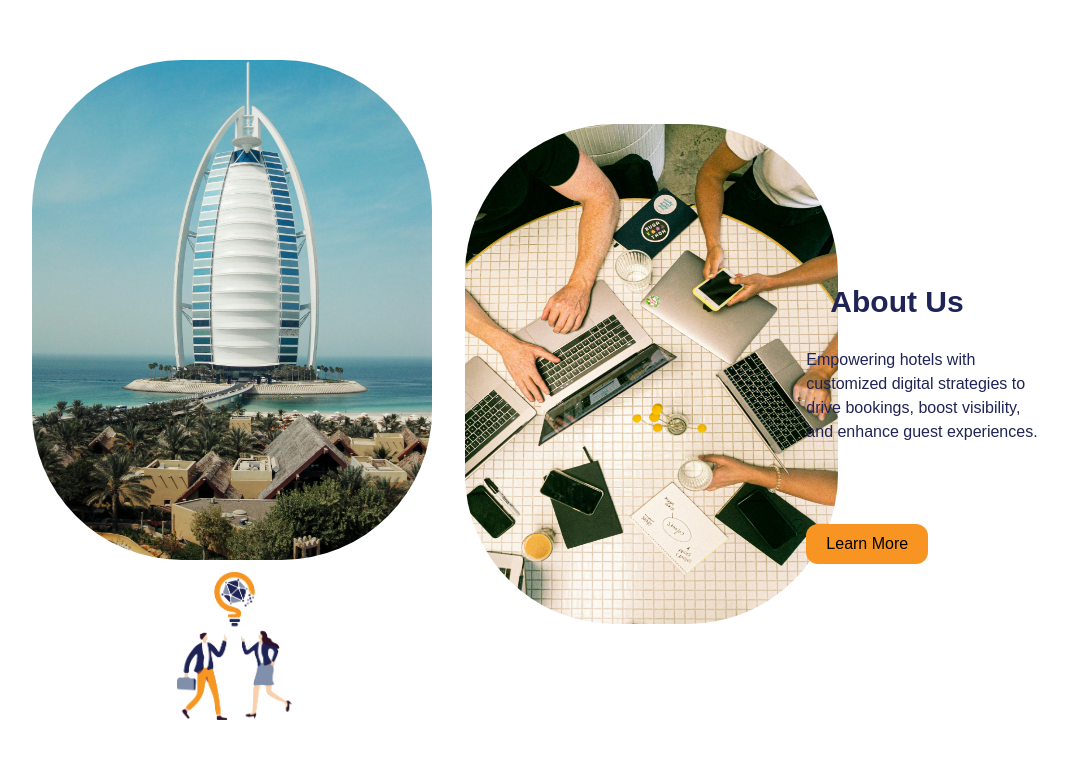
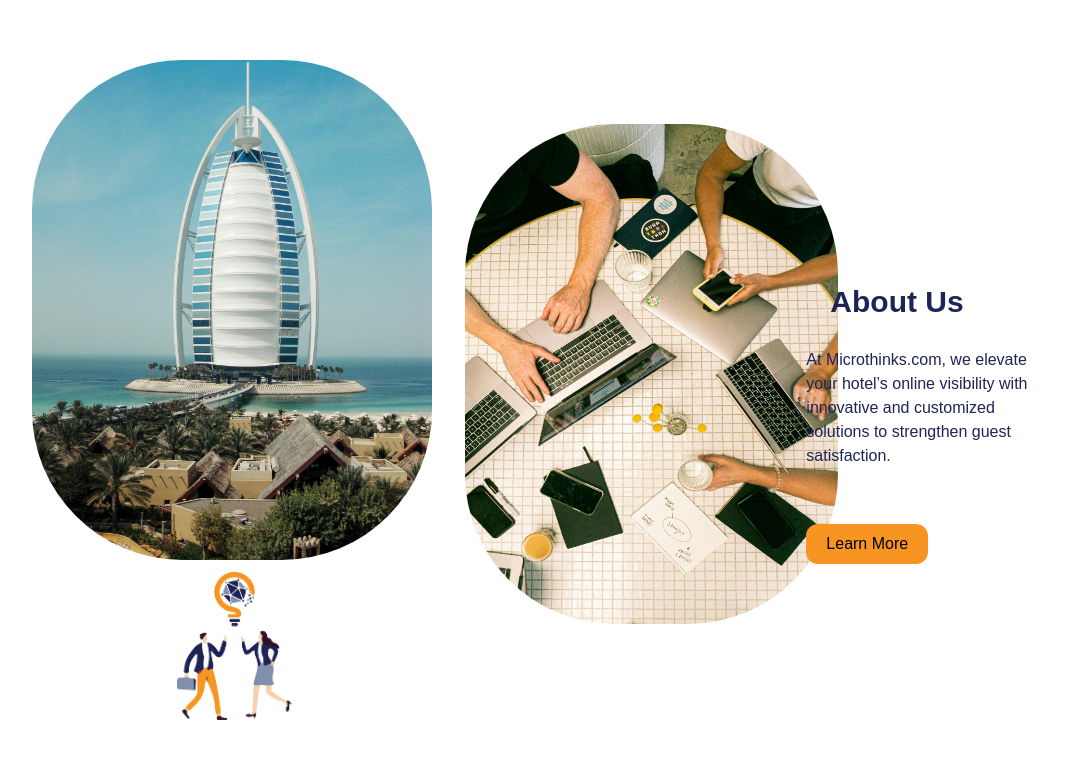
Before and after one commit to Micro-Thinks/micro-thinks, a Next.js app: page /Aboutus in a window 1280 px wide. Shown: the part 104-862 px from the top of the page, without its empty margins (15-1083 px from the left). Built offline with nearby package versions, Linux system fonts and the light colour scheme; a web font is replaced by a local one.

Commit message:
content changed

```diff
--- a/app/Aboutus/page.jsx
+++ b/app/Aboutus/page.jsx
@@ -64,8 +64,9 @@ const Aboutus = () => {
             About Us
           </h1>
           <p className="text-[#1F2456] absolute top-[30rem] lg:top-[1rem] lg:right-[12rem]  font-light text-center lg:text-left">
-            Empowering hotels with customized digital strategies to drive
-            bookings, boost visibility, and enhance guest experiences.
+            At Microthinks.com, we elevate your hotel’s online visibility with
+            innovative and customized solutions to strengthen guest
+            satisfaction.
           </p>
           <div className="flex justify-center absolute lg:top-[12rem] lg:left-[0rem] top-[36rem] left-[5rem] lg:justify-start">
             <button className="bg-[#F89522] px-5 py-2 text-black rounded-xl">
--- a/app/Hero/page.jsx
+++ b/app/Hero/page.jsx
@@ -19,7 +19,7 @@ const Hero = () => {
         </>
       ),
       description:
-        "At our hospitality marketing company, we believe that the journey to ultimate success begins with a strong collaboration. Your hotel’s unique identity and vision are at the forefront of our strategic approach. Our strategy is built on understanding your hotel’s strengths and opportunities, allowing us to create specifically made solutions that enhance your visibility and appeal. Mutually, we will raise your hotel to new heights by utilizing our hotel marketing services. We ensure that your dream related to your hotel transforms into reality and your achievement story grows with every guest who steps through your doors. Let us partner with you to boost your hotel’s online presence with our hotel’s promotion strategies to meet your business goals.",
+        "At our hospitality marketing company, we believe that the journey to ultimate success begins with a strong collaboration. Your hotel’s unique identity and vision are at the forefront of our strategic approach.",
     },
     {
       imgSrc: "/googleads.webp",
@@ -52,7 +52,7 @@ const Hero = () => {
         </>
       ),
       description:
-        "Our master group understands that your website serves as a digital gateway to your hotel. Our web development services are designed to highlight your hotel’s identity and values, ensuring a highly optimized and user-friendly website for your customers. Our team adopts cutting-edge technologies and modern design trends to deliver well-responsive sites that shine on all devices, from desktop computers to smartphones. An engaging web presence will build a remarkable online presence and increase the hotel’s direct booking rate. By combining eye-catching visuals, engaging content, and an efficient booking system, we develop websites that capture visitor’s attention and transform them into loyal guests.",
+        "Our master group understands that your website serves as a digital gateway to your hotel. Our web development services are designed to highlight your hotel’s identity and values, ensuring a highly optimized and user-friendly website for your customers.",
     },
   ];
 
```
